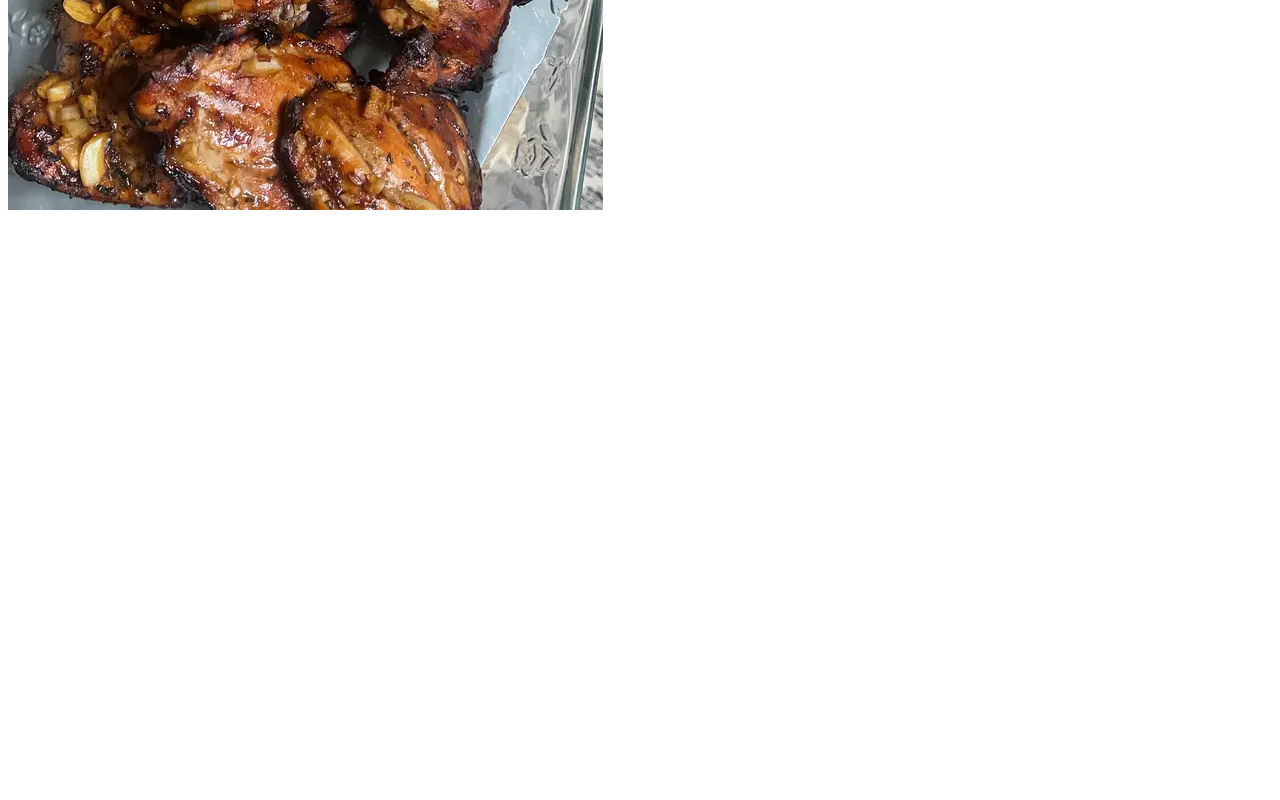
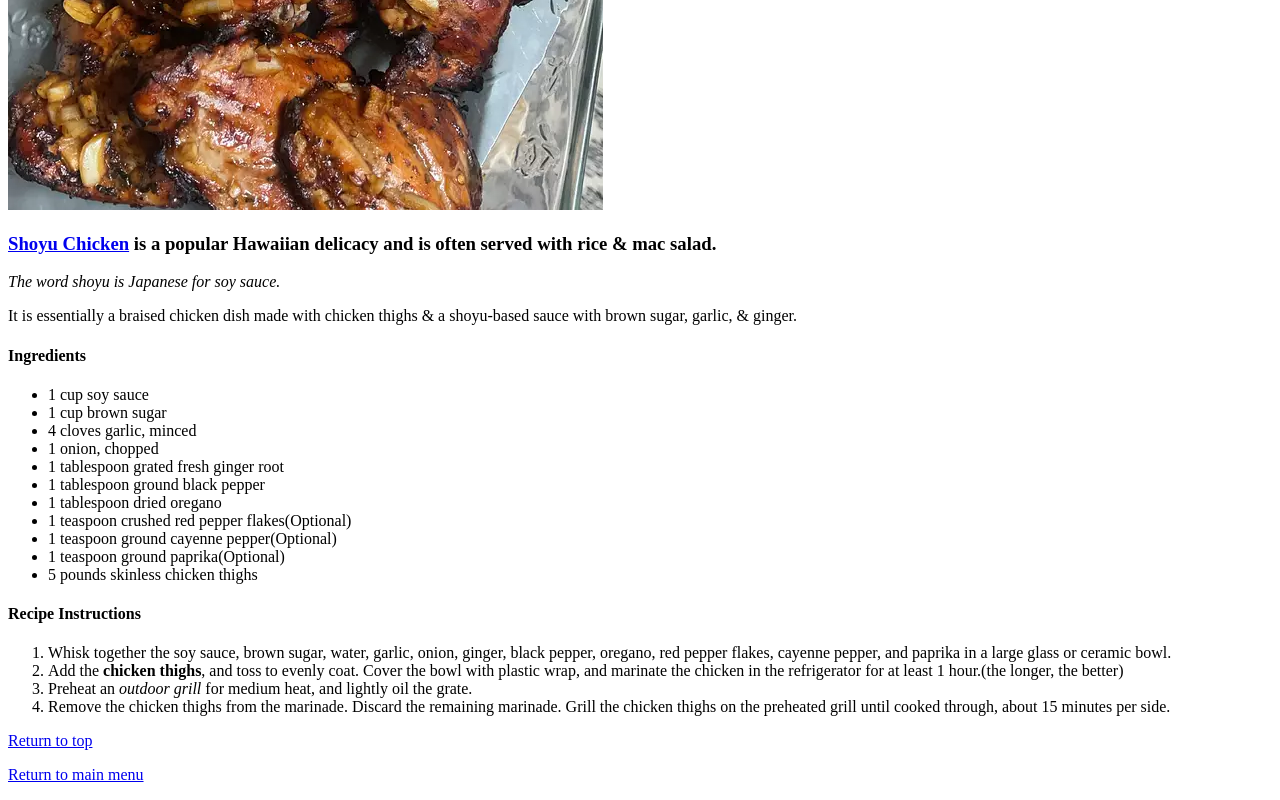
Before and after one commit to lawanyagit/odin-recipes, a plain HTML site: page recipes/shoyu-chicken.html in a window 1280 px wide. Shown: the part 465-1265 px from the top of the page. Before the commit the page ends 800 px from the top, so only its background shows below. Drawn offline with Linux system fonts and the light colour scheme.

Commit message:
Finished working with shoyu chicken page

```diff
--- a/recipes/shoyu-chicken.html
+++ b/recipes/shoyu-chicken.html
@@ -7,8 +7,34 @@
     <title>Shoyu Chicken</title>
 </head>
 <body>
-    <h1>Shoyu Chicken</h1>
+    <h1>Hawaiian Shoyu Chicken</h1>
     <img src="../images/shoyu-chicken.webp" alt="Delicious grilled Shoyu Chicken">
+    <h3><a href="https://www.youtube.com/watch?v=cMbxGM5TGR8">Shoyu Chicken</a> is a popular Hawaiian delicacy and is often served with rice & mac salad.</h3>
+    <p><em>The word shoyu is Japanese for soy sauce.</em></p>
+    <p>It is essentially a braised chicken dish made with chicken thighs & a shoyu-based sauce with brown sugar, garlic, & ginger.</p>
+    <h4>Ingredients</h4>
+    <ul>
+        <li>1 cup soy sauce</li>
+        <li>1 cup brown sugar</li>
+        <li>4 cloves garlic, minced</li>
+        <li>1 onion, chopped</li>
+        <li>1 tablespoon grated fresh ginger root</li>
+        <li>1 tablespoon ground black pepper</li>
+        <li>1 tablespoon dried oregano</li>
+        <li>1 teaspoon crushed red pepper flakes(Optional)</li>
+        <li>1 teaspoon ground cayenne pepper(Optional)</li>
+        <li>1 teaspoon ground paprika(Optional)</li>
+        <li>5 pounds skinless chicken thighs</li>
+    </ul>
+    <h4>Recipe Instructions</h4>
+    <ol>
+        <li>Whisk together the soy sauce, brown sugar, water, garlic, onion, ginger, black pepper, oregano, red pepper flakes, cayenne pepper, and paprika in a large glass or ceramic bowl.</li>
+        <li>Add the <strong>chicken thighs</strong>, and toss to evenly coat. Cover the bowl with plastic wrap, and marinate the chicken in the refrigerator for at least 1 hour.(the longer, the better)</li>
+        <li>Preheat an <em>outdoor grill</em> for medium heat, and lightly oil the grate.</li>
+        <li>Remove the chicken thighs from the marinade. Discard the remaining marinade. Grill the chicken thighs on the preheated grill until cooked through, about 15 minutes per side.</li>
+    </ol>
+    <p><a href="./shoyu-chicken.html">Return to top</a></p>
+    <p><a href="../index.html">Return to main menu</a></p>
 
 </body>
 </html>
```
